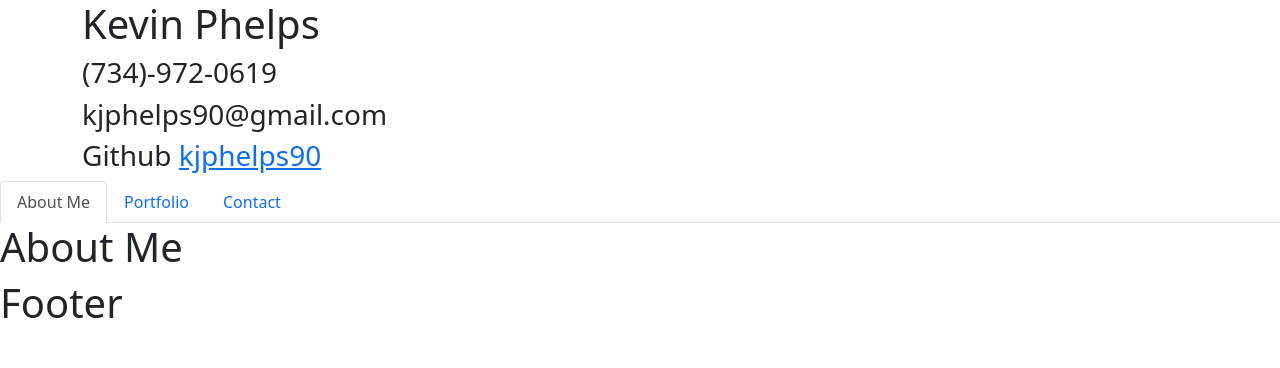
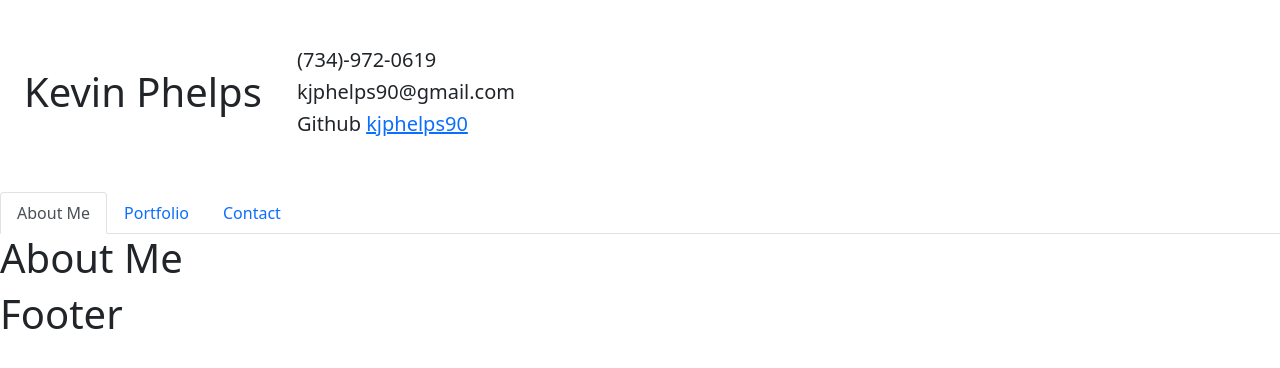
Before and after one commit to kjphelps90/react-portfolio, a React (Create React App) app: page / in a window 1280 px wide. Shown: the top 368 px of the page. Built offline with nearby package versions, Linux system fonts and the light colour scheme.

Commit message:
updated header formatting

```diff
--- a/src/components/Header.js
+++ b/src/components/Header.js
@@ -3,16 +3,16 @@ import 'bootstrap/dist/css/bootstrap.min.css';
 
 export default function Header() {
     return (
-        <div className="container">
-            <div className="md-col-3">
+        <div className="container row align-items-center my-5">
+            <div className="col-lg-3">
                <h1>Kevin Phelps</h1>
             </div>
-            <div className="md-col-3">
-                <h3>(734)-972-0619</h3>
-                <h3>kjphelps90@gmail.com</h3>
-                <h3>Github <a href="https://github.com/kjphelps90">kjphelps90</a></h3>
+            <div className="col-lg-3">
+                <h5>(734)-972-0619</h5>
+                <h5>kjphelps90@gmail.com</h5>
+                <h5>Github <a href="https://github.com/kjphelps90">kjphelps90</a></h5>
             </div>
-            <div className="md-col-6">
+            <div className="col-lg-6">
             </div>
         </div>
     )
```
Also changed, not shown: 1 other file (tests, documents, lock files or other folders).
